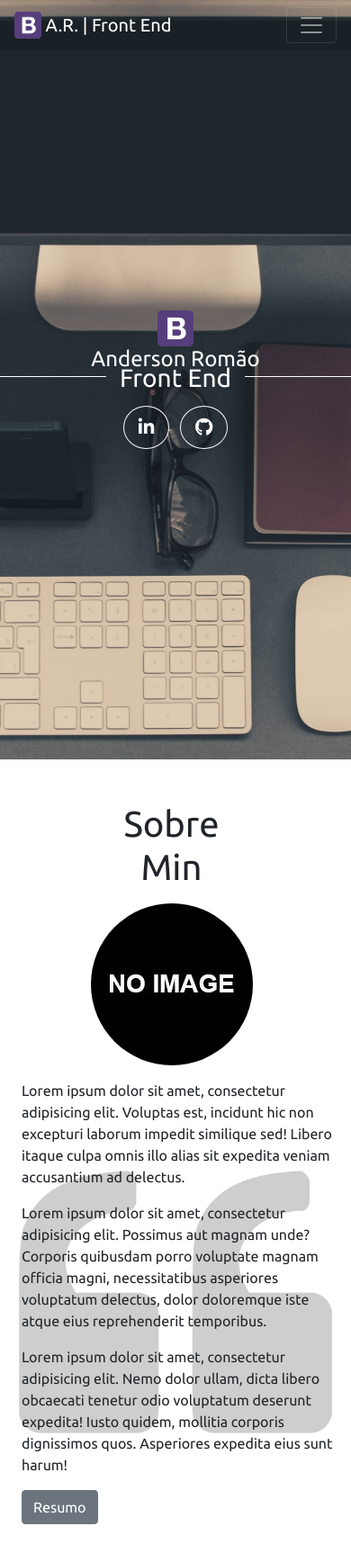
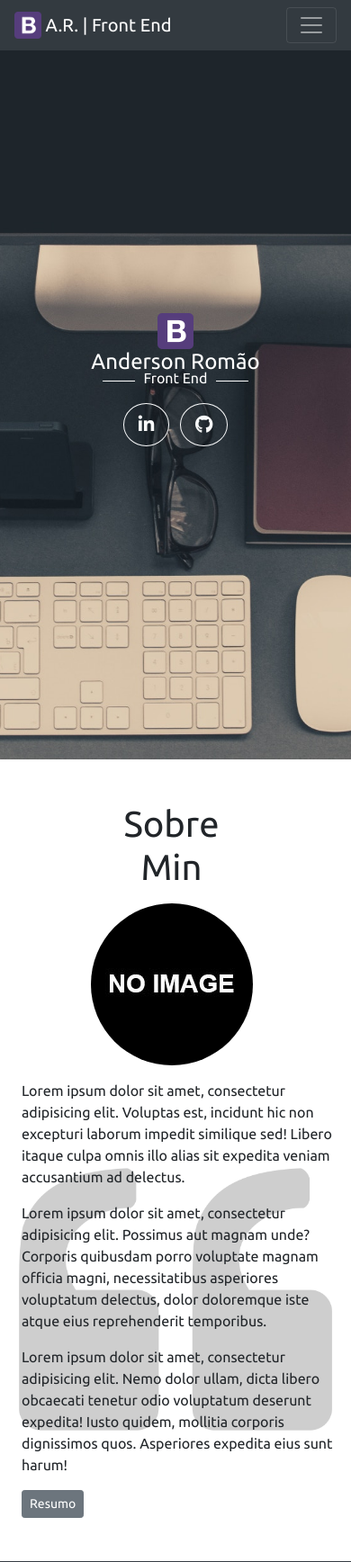
Before and after one commit to andblade/adocao, a PHP site: page / in a window 390 px wide. Shown: the top 1736 px of the page at 90% size. Run offline with PHP 8.4, Linux system fonts and the light colour scheme; some libraries are stand-ins or nearby versions.

Commit message:
progressbar, menu mobile sem transparencia

```diff
--- a/css/estilo.css
+++ b/css/estilo.css
@@ -44,16 +44,16 @@ body{
   position: absolute;
   height: 5px;
   border-top: 1px solid #fff;
-  top: 5px;
-  width: 120px;
+  top: 7px;
+  width: 80%;
 }
 .linha span:before {
   right: 100%;
-  margin-right: 15px;
+  margin-right: 10px;
 }
 .linha span:after {
   left: 100%;
-  margin-left: 15px;
+  margin-left: 10px;
 }
 
 
@@ -112,8 +112,20 @@ body{
 
 
 
-@media only screen and (max-width: 575.98px) {
+@media screen and (max-width: 991.98px) {
+  .cor-nav{
+    background: #333a40;
+  }
   .font-media {
+    font-size: 3.5rem;
+  }
+}
+
+@media screen and (max-width: 767.98px) {
+  .font-media {
+    font-size: 2.5rem;
+  }
+  .sub-h2{
     font-size: 1.5rem;
   }
   .border-r{
@@ -121,17 +133,18 @@ body{
   }
 }
 
-@media (min-width: 576px) and (max-width: 767.98px) {
+@media screen and (max-width: 575.98px) {
   .font-media {
-    font-size: 2.5rem;
+    font-size: 1.5rem;
+  }
+  .sub-h2{
+    font-size: 1.0rem;
   }
   .border-r{
     border-right: none;
   }
-}
-
-@media (min-width: 768px) and (max-width: 991.98px) {
-  .font-media {
-    font-size: 3.5rem;
+  .linha span:before,
+  .linha span:after{
+    width: 50%;
   }
 }
--- /dev/null
+++ b/inc/navbar.html
@@ -0,0 +1,20 @@
+<nav class="navbar fixed-top cor-nav txtbranco navbar-dark navbar-expand-lg">
+  <div class="container">
+    <a href="#" class="navbar-brand" title="ESCREVA_AQUI">
+      <img class="d-inline-block align-top" src="imagens/logo.png" alt="ESCREVA_AQUI" title="ESCREVA_AQUI" width="30" height="30">
+      A.R. | Front End
+    </a>
+    <button class="navbar-toggler" type="button" data-toggle="collapse" data-target="#navbarSite" aria-controls="navbarSite" aria-expanded="false">
+      <span class="navbar-toggler-icon"></span>
+    </button>
+    <div class="collapse navbar-collapse" id="navbarSite">
+      <ul class="nav navbar-nav ml-auto">
+        <li class="nav-item"><a href="#index" title="ESCREVA_AQUI" class="nav-link desliza">Home</a></li>
+        <li class="nav-item"><a href="#sobre" title="ESCREVA_AQUI" class="nav-link desliza">Sobre mim</a></li>
+        <li class="nav-item"><a href="#skills" title="ESCREVA_AQUI" class="nav-link desliza">Skills</a></li>
+        <li class="nav-item"><a href="#projetos" title="ESCREVA_AQUI" class="nav-link desliza">Projetos</a></li>
+        <li class="nav-item"><a href="#contato" title="ESCREVA_AQUI" class="nav-link desliza">Contato</a></li>
+      </ul>
+    </div>
+  </div>
+</nav>
--- a/index.html
+++ b/index.html
@@ -15,10 +15,6 @@
     <link rel="stylesheet" href="css/bootstrap.css">
     <link rel="stylesheet" href="css/estilo.css">
 
-    <!-- <script>
-      w3.includeHTML();
-    </script> -->
-
     <title>A.R. | Front End</title>
   </head>
   <body>
@@ -26,26 +22,7 @@
     <button id="buttonTop" class="btn shadow-none"><i class="fas fa-arrow-up"></i></button>
 
     <!-- Barra de navegação -->
-    <nav class="navbar fixed-top cor-nav txtbranco navbar-dark navbar-expand-lg">
-      <div class="container">
-        <a href="#" class="navbar-brand" title="ESCREVA_AQUI">
-          <img class="d-inline-block align-top" src="imagens/logo.png" alt="ESCREVA_AQUI" title="ESCREVA_AQUI" width="30" height="30">
-          A.R. | Front End
-        </a>
-        <button class="navbar-toggler" type="button" data-toggle="collapse" data-target="#navbarSite" aria-controls="navbarSite" aria-expanded="false">
-          <span class="navbar-toggler-icon"></span>
-        </button>
-        <div class="collapse navbar-collapse" id="navbarSite">
-          <ul class="nav navbar-nav ml-auto">
-            <li class="nav-item"><a href="#index" title="ESCREVA_AQUI" class="nav-link desliza">Home</a></li>
-            <li class="nav-item"><a href="#sobre" title="ESCREVA_AQUI" class="nav-link desliza">Sobre mim</a></li>
-            <li class="nav-item"><a href="#skills" title="ESCREVA_AQUI" class="nav-link desliza">Skills</a></li>
-            <li class="nav-item"><a href="#projetos" title="ESCREVA_AQUI" class="nav-link desliza">Projetos</a></li>
-            <li class="nav-item"><a href="#contato" title="ESCREVA_AQUI" class="nav-link desliza">Contato</a></li>
-          </ul>
-        </div>
-      </div>
-    </nav>
+    <div w3-include-html="inc/navbar.html"></div>
 
     <!-- Banner e descrição -->
     <div id="index" class="jumbotron jumbotron-fluid">
@@ -53,7 +30,7 @@
         <div class="my-auto mx-auto">
           <img class="mx-auto d-block" src="imagens/logo.png" alt="ESCREVA_AQUI" title="ESCREVA_AQUI" width="40">
           <h1 class="display-4 font-media text-center mb-0">Anderson Romão</h1>
-          <p class="text-center h3 mb-4 linha"><span>Front End</span></p>
+          <p class="text-center h2 sub-h2 mb-4 linha"><span>Front End</span></p>
           <!-- <p class="text-center">Não faço sites... Te faço ter uma identidade na internet<br>[MUDAR ESSA FRASE]</p> -->
           <div class="redes-sociais text-center">
             <a href="#" class="btn btn-outline-light btn-lg rounded-circle mx-1" title="ESCREVA_AQUI"><i class="fab fa-linkedin-in"></i></a>
@@ -77,7 +54,7 @@
               <p>Lorem ipsum dolor sit amet, consectetur adipisicing elit. Voluptas est, incidunt hic non excepturi laborum impedit similique sed! Libero itaque culpa omnis illo alias sit expedita veniam accusantium ad delectus.</p>
               <p>Lorem ipsum dolor sit amet, consectetur adipisicing elit. Possimus aut magnam unde? Corporis quibusdam porro voluptate magnam officia magni, necessitatibus asperiores voluptatum delectus, dolor doloremque iste atque eius reprehenderit temporibus.</p>
               <p>Lorem ipsum dolor sit amet, consectetur adipisicing elit. Nemo dolor ullam, dicta libero obcaecati tenetur odio voluptatum deserunt expedita! Iusto quidem, mollitia corporis dignissimos quos. Asperiores expedita eius sunt harum!</p>
-              <a href="#" title="ESCREVA_AQUI" class="btn btn-secondary" role="button">Resumo</a>
+              <a href="#" title="ESCREVA_AQUI" class="btn btn-secondary btn-sm" role="button">Resumo</a>
             </div>
           </div>
         </div>
@@ -93,39 +70,33 @@
               </div>
               <div class="col-12 col-md pl-4">
                 <span>HTML5 e CSS</span>
-                <div class="progress">
-                  8/10
-                  <div class="progress-bar progress-bar-striped" role="progressbar" style="width: 80%" aria-valuenow="10" aria-valuemin="0" aria-valuemax="100"></div>
+                <div class="progress" style="height: 20px;">
+                  <div class="progress-bar" role="progressbar" style="width: 80%" aria-valuenow="10" aria-valuemin="0" aria-valuemax="100">8/10</div>
                 </div>
 
                 <span>JavaScript</span>
                 <div class="progress">
-                  4/10
-                  <div class="progress-bar progress-bar-striped" role="progressbar" style="width: 40%" aria-valuenow="10" aria-valuemin="0" aria-valuemax="100"></div>
+                  <div class="progress-bar" role="progressbar" style="width: 40%" aria-valuenow="10" aria-valuemin="0" aria-valuemax="100">4/10</div>
                 </div>
 
                 <span>PHP</span>
                 <div class="progress">
-                  3/10
-                  <div class="progress-bar progress-bar-striped" role="progressbar" style="width: 30%" aria-valuenow="10" aria-valuemin="0" aria-valuemax="100"></div>
+                  <div class="progress-bar" role="progressbar" style="width: 30%" aria-valuenow="10" aria-valuemin="0" aria-valuemax="100">3/10</div>
                 </div>
 
                 <span>WordPress</span>
                 <div class="progress">
-                  7/10
-                  <div class="progress-bar progress-bar-striped" role="progressbar" style="width: 70%" aria-valuenow="10" aria-valuemin="0" aria-valuemax="100"></div>
+                  <div class="progress-bar" role="progressbar" style="width: 70%" aria-valuenow="10" aria-valuemin="0" aria-valuemax="100">7/10</div>
                 </div>
 
                 <span>SEO</span>
                 <div class="progress">
-                  3/10
-                  <div class="progress-bar progress-bar-striped" role="progressbar" style="width: 30%" aria-valuenow="10" aria-valuemin="0" aria-valuemax="100"></div>
+                  <div class="progress-bar" role="progressbar" style="width: 30%" aria-valuenow="10" aria-valuemin="0" aria-valuemax="100">3/10</div>
                 </div>
 
                 <span>DESIGN</span>
                 <div class="progress">
-                  4/10
-                  <div class="progress-bar progress-bar-striped" role="progressbar" style="width: 40%" aria-valuenow="10" aria-valuemin="0" aria-valuemax="100"></div>
+                  <div class="progress-bar" role="progressbar" style="width: 40%" aria-valuenow="10" aria-valuemin="0" aria-valuemax="100">4/10</div>
                 </div>
               </div>
             </div>
@@ -235,5 +206,9 @@
 
     <!-- JavaScript (Opcional) -->
     <script src="js/funcoes.js"></script>
+
+    <script>
+      w3.includeHTML();
+    </script>
   </body>
 </html>
```
Also changed, not shown: js/funcoes.js (+34 -34 lines).
